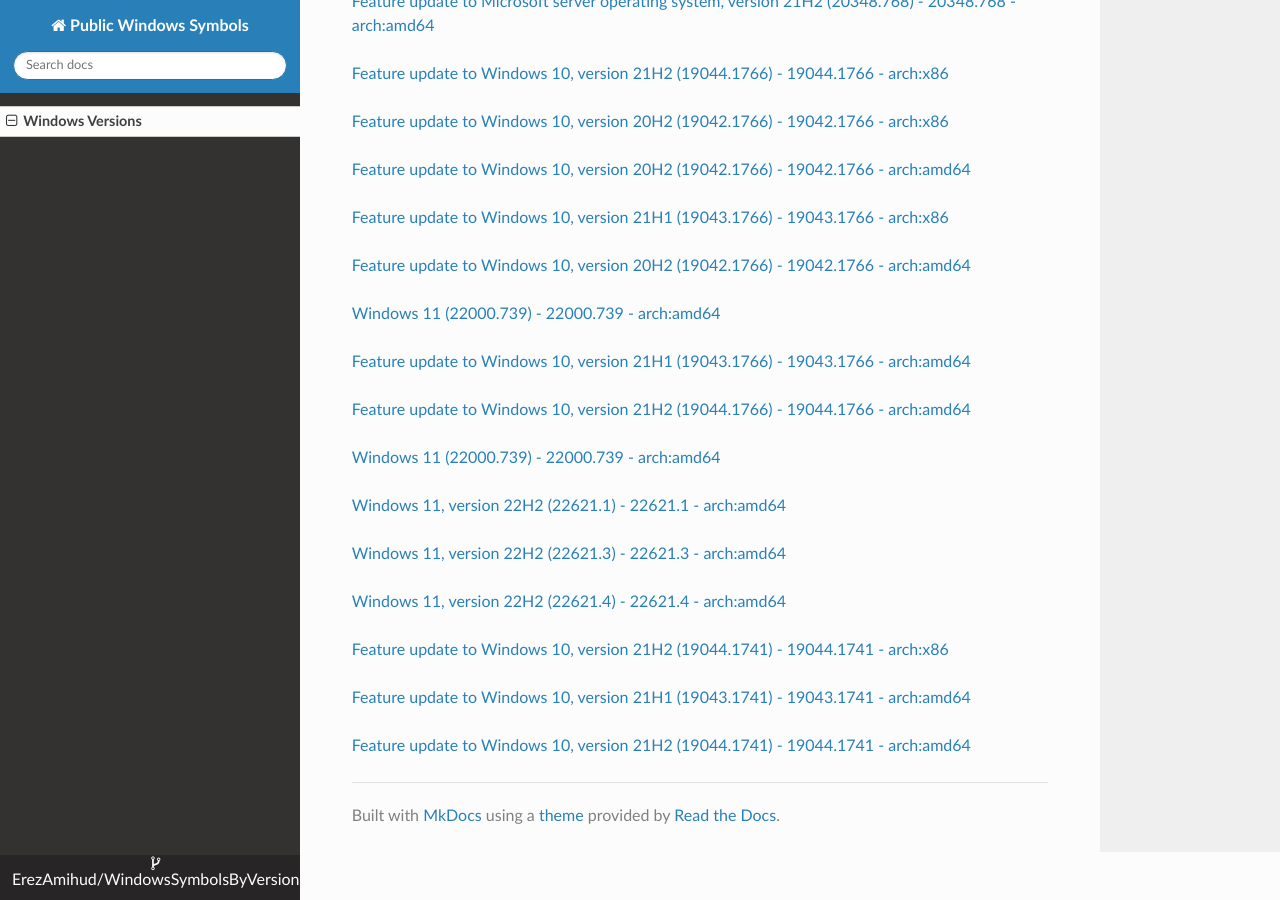
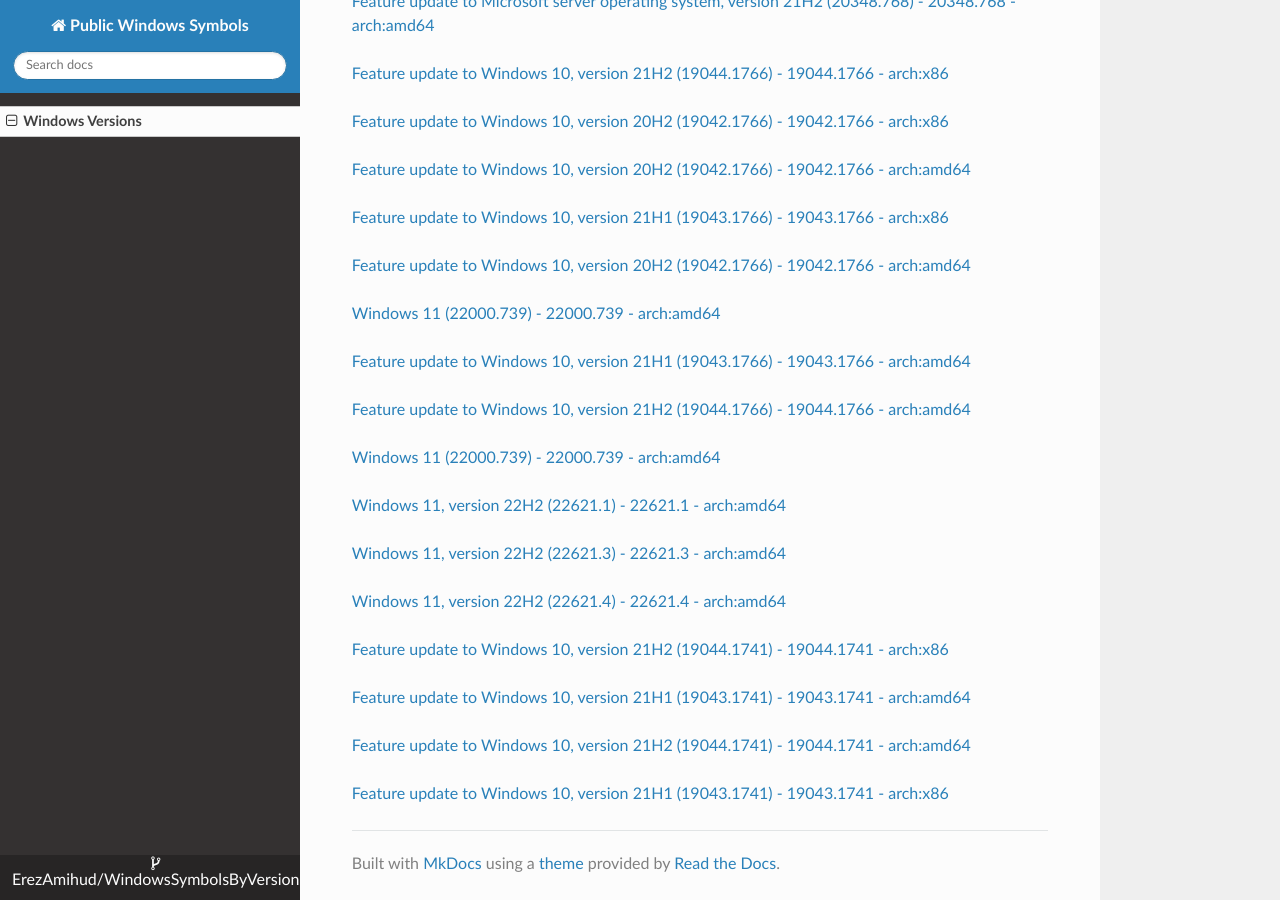
Before and after one commit to ErezAmihud/WindowsSymbolsByVersion, an MkDocs documentation site: the page built from docs/index.md, in a window 1280 px wide and 900 px high, scrolled down 61397 px. Built offline with MkDocs 1.6.1, drawn with Linux system fonts in a browser that asks for light colours; nearby versions of some CDN libraries.

Commit message:
Automated commit, add manifest for a88b46d4-3d62-4497-9d61-a4f634f72ffb

```diff
--- a/docs/index.md
+++ b/docs/index.md
@@ -3649,3 +3649,6 @@
 
 
 [Feature update to Windows 10, version 21H2 (19044.1741) - 19044.1741 - arch:amd64](https://github.com/ErezAmihud/WindowsSymbolsByVersion/blob/main/manifests/738ac477-d93f-486e-93b7-10bea9d7fafd.manifest)
+
+
+[Feature update to Windows 10, version 21H1 (19043.1741) - 19043.1741 - arch:x86](https://github.com/ErezAmihud/WindowsSymbolsByVersion/blob/main/manifests/a88b46d4-3d62-4497-9d61-a4f634f72ffb.manifest)
```
Also changed, not shown: process_builds.json (+1 -1 lines), 1 other file.
